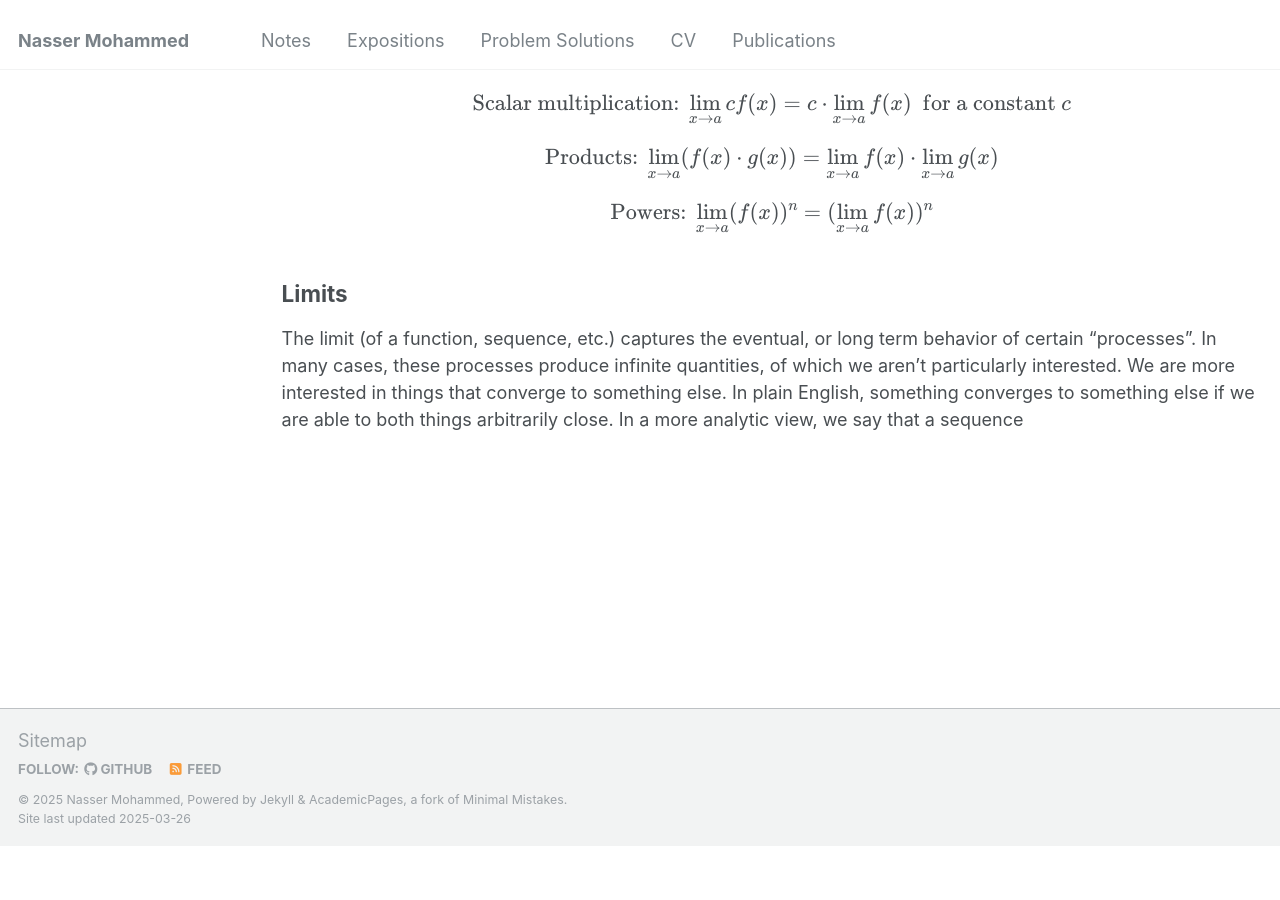
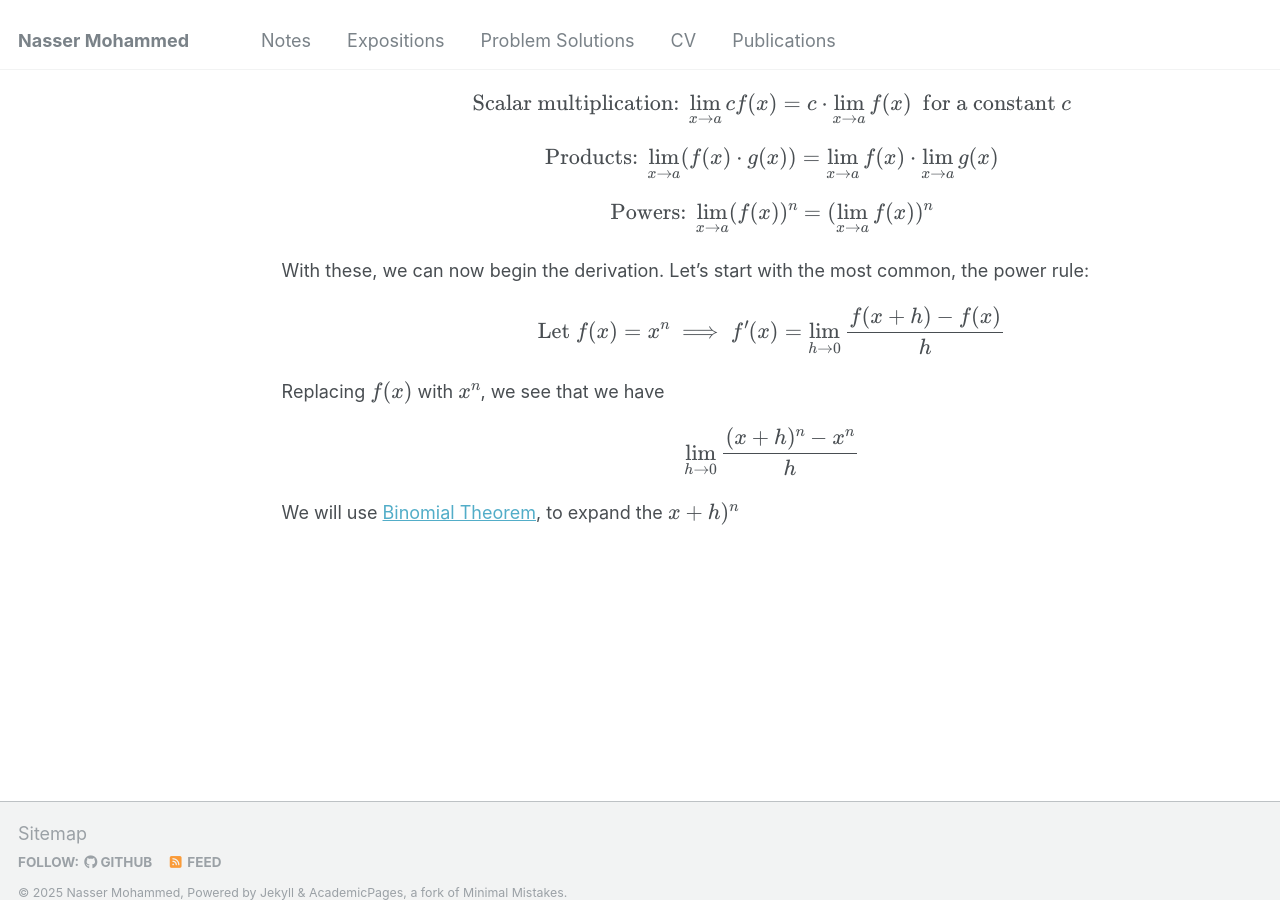
Before and after one commit to Nasser-Mohammed/Nasser-Mohammed.github.io, a Jekyll site: the page built from _pages/notes/analysis/derivatives.md, in a window 1280 px wide and 900 px high, scrolled down 531 px. Built offline with Jekyll 4.4.1, drawn with Linux system fonts in a browser that asks for light colours; before the commit the page ends 1377 px from its top, so only the background shows below that.

Commit message:
Update derivatives.md

```diff
--- a/_pages/notes/analysis/derivatives.md
+++ b/_pages/notes/analysis/derivatives.md
@@ -15,6 +15,8 @@ Now, we need to note a few properties of limits before we start the derivation.
 \\[\text{Scalar multiplication: } \lim_{x\to a}cf(x) = c\cdot \lim_{x \to a}f(x) \ \ \text{for a constant } c\\]
 \\[\text{Products: } \lim_{x \to a}(f(x)\cdot g(x)) = \lim_{x\to a}f(x) \cdot \lim_{x \to a}g(x)\\]
 \\[\text{Powers: } \lim_{x\to a}(f(x))^n = (\lim_{x\to a}f(x))^n\\]
-
-## Limits
-The limit (of a function, sequence, etc.) captures the eventual, or long term behavior of certain "processes". In many cases, these processes produce infinite quantities, of which we aren't particularly interested. We are more interested in things that converge to something else. In plain English, something converges to something else if we are able to both things arbitrarily close. In a more analytic view, we say that a sequence
+With these, we can now begin the derivation. Let's start with the most common, the power rule:
+\\[\text{Let } f(x) = x^n \implies f'(x) = \lim_{h \to 0} \frac{f(x+h) - f(x)}{h}\\]
+Replacing \\(f(x)\\) with \\(x^n\\), we see that we have
+\\[\lim_{h \to 0} \frac{(x+h)^n - x^n}{h}\\]
+We will use [Binomial Theorem](https://en.wikipedia.org/wiki/Binomial_theorem), to expand the \\(x+h)^n\\)
```
